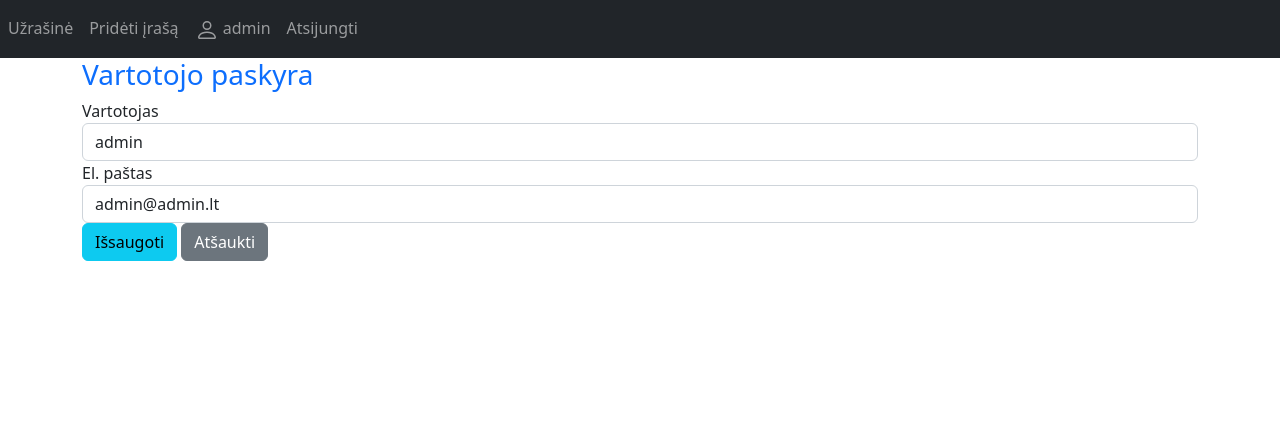
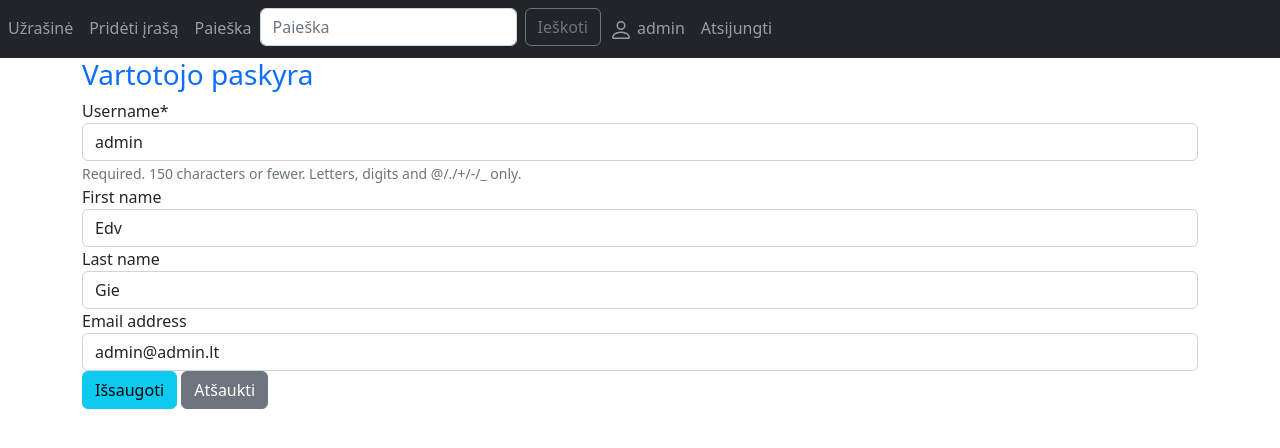
Before and after one commit to Pushtunas/Edvardo_projektas2, a Django app: page /profile/ in a window 1280 px wide. Shown: the top 448 px of the page. Run offline with Django 4.2, Linux system fonts and the light colour scheme; a user stored in the database is signed in; some libraries are stand-ins or nearby versions.

Commit message:
Apvalytos šiukšlės, pradėta paieška

```diff
--- a/mysite/notes/forms.py
+++ b/mysite/notes/forms.py
@@ -13,10 +13,10 @@ class IrasoAtnaujinimoForma(forms.ModelForm):
         model = Irasas
         fields = ['pavadinimas', 'tekstas', 'kategorija']
 
-# class PaskyrosNustatymoForma(forms.ModelForm):
-#     class Meta:
-#         model = User
-#         fields = ['username', 'first_name', 'last_name']
+class ProfilioRedagavimoForma(forms.ModelForm):
+    class Meta:
+        model = User
+        fields = ['username', 'first_name', 'last_name', 'email']
 
 # class ProfilisAtnaujinimoForma(forms.ModelForm):
 #     class Meta:
--- a/mysite/notes/templates/registration/profile.html
+++ b/mysite/notes/templates/registration/profile.html
@@ -1,19 +1,18 @@
 {% extends 'base.html' %}
-
+{% load crispy_forms_tags %}
 {% block content %}
 
 <div class="container">
     <div class="form">
         <h3 class="text-primary">Vartotojo paskyra</h3>
+        {% if messages %}
+        {% for message in messages %}
+        <p class="alert alert-{{ message.tags }}">{{ message }}</p>
+        {% endfor %}
+        {% endif %}
         <form action="" method="POST">
-            <div class="form-group">
-                <label for="title">Vartotojas</label>
-                <input type="text" name="title" id="title" class="form-control" required value="{{user.get_username}}">
-            </div>
-            <div class="form-group">
-                <label for="title">El. paštas</label>
-                <input type="text" name="email" id="email" class="form-control" required value="{{user.email}}">
-            </div>
+            {% csrf_token %}
+            {{ form | crispy }}
             <button type="submit" class="btn-info btn">Išsaugoti</button>
             <a href="{% url 'main' %}" class="btn btn-secondary">Atšaukti</a>
 
@@ -21,4 +20,4 @@
     </div>
 </div>
 
-{% endblock %}
+{% endblock content %}
--- a/mysite/notes/urls.py
+++ b/mysite/notes/urls.py
@@ -11,5 +11,6 @@ urlpatterns = [
     path('profile/', views.profile, name='profile'),
     path('update/<int:id>/', views.update, name='update'),
     path('delete/<int:id>/', views.delete, name='delete'),
+    path('search/', views.search, name='search'),
 
 ]
--- a/mysite/notes/views.py
+++ b/mysite/notes/views.py
@@ -1,34 +1,37 @@
 from django.shortcuts import render, redirect
 from django.contrib.auth.forms import UserCreationForm
 from django.contrib import messages
-
+from django.views.decorators.csrf import csrf_protect
+from django.contrib.auth.decorators import login_required
 from .models import Irasas
-from .forms import IrasoKurimoForma, IrasoAtnaujinimoForma
+from .forms import IrasoKurimoForma, IrasoAtnaujinimoForma, ProfilioRedagavimoForma
+from django.db.models import Q
 # Create your views here.
 
 def index(request):
     return render(request, 'notes/index.html')
 
+@login_required
 def main(request):
     irasai = Irasas.objects.all()
-    forma = IrasoKurimoForma()
+    form = IrasoKurimoForma()
     if request.method == 'POST':
-        forma = IrasoKurimoForma(request.POST)
-        if forma.is_valid():
-            irasas = forma.save(commit=False)
+        form = IrasoKurimoForma(request.POST)
+        if form.is_valid():
+            irasas = form.save(commit=False)
             irasas.vartotojas = request.user
             irasas.save()
             return redirect('main')
 
     context = {
         'irasai': irasai,
-        'forma': forma
+        'form': form
     }
     return render(request, 'notes/main.html', context)
 
+@csrf_protect
 def register(request):
     form = UserCreationForm()
-
     if request.method == 'POST':
         form = UserCreationForm(request.POST)
         if form.is_valid():
@@ -41,35 +44,52 @@ def register(request):
     }
     return render(request, 'registration/register.html', context)
 
-# def login(request):
-#     return render(request, 'registration/login.html')
+@login_required
+def profile(request):
+    if request.method == 'POST':
+        form = ProfilioRedagavimoForma(request.POST, instance=request.user)
+        if form.is_valid():
+            form.save()
+        messages.success(request, 'Vartotojo informacija atnaujinta sėkmingai.')
+        return redirect('profile')
+    else:
+        form = ProfilioRedagavimoForma(instance=request.user)
 
-def profile(request):
-    return render(request, 'registration/profile.html')
+    context = {
+        'form': form,
+    }
+    return render(request, 'registration/profile.html', context)
 
 def logout(request):
     return render(request, 'registration/logout.html')
 
+@login_required
 def update(request, id):
     atnaujinti_irasa = Irasas.objects.get(id=id)
-    forma = IrasoAtnaujinimoForma(instance=atnaujinti_irasa)
+    form = IrasoAtnaujinimoForma(instance=atnaujinti_irasa)
 
     if request.method == 'POST':
-        forma = IrasoAtnaujinimoForma(request.POST)
-        if forma.is_valid():
-            atnaujinti_irasa.pavadinimas = forma.cleaned_data['pavadinimas']
-            atnaujinti_irasa.tekstas = forma.cleaned_data['tekstas']
-            atnaujinti_irasa.kategorija = forma.cleaned_data['kategorija']
+        form = IrasoAtnaujinimoForma(request.POST)
+        if form.is_valid():
+            atnaujinti_irasa.pavadinimas = form.cleaned_data['pavadinimas']
+            atnaujinti_irasa.tekstas = form.cleaned_data['tekstas']
+            atnaujinti_irasa.kategorija = form.cleaned_data['kategorija']
             atnaujinti_irasa.save()
             return redirect('main')
 
     context = {
         'irasas': atnaujinti_irasa,
-        'forma': forma
+        'form': form
     }
     return render(request, 'notes/update.html', context)
 
+@login_required
 def delete(request, id):
     trinti_irasa = Irasas.objects.get(id=id)
     trinti_irasa.delete()
     return redirect('main')
+
+def search(request):
+    query = request.GET.get('query')
+    search_results = Irasas.objects.filter(Q(pavadinimas__icontains=query) | Q(tekstas__icontains=query))
+    return render(request, 'notes/search.html', {'irasai': search_results, 'query': query})
--- a/mysite/templates/base.html
+++ b/mysite/templates/base.html
@@ -20,6 +20,15 @@
                 </li>
                 <li class="nav-item">
                     <a class="nav-link add" href="#">Pridėti įrašą</a>
+                </li>
+                <li class="nav-item">
+                    <a class="nav-link add" href="#">Paieška</a>
+                </li>
+                <li>
+                    <form class="d-flex" role="search" action="{% url 'search' %}" method="get">
+                        <input class="form-control me-2" name="query" type="search" placeholder="Paieška" aria-label="Search">
+                        <button class="btn btn-outline-secondary" type="submit">Ieškoti</button>
+                    </form>
                 </li>
                 <li class="nav-item">
                     <a class="nav-link add" href="{% url 'profile' %}">
```
Also changed, not shown: mysite/notes/templates/notes/main.html (+1 -13 lines), mysite/notes/templates/notes/update.html (+1 -13 lines), mysite/db.sqlite3.
